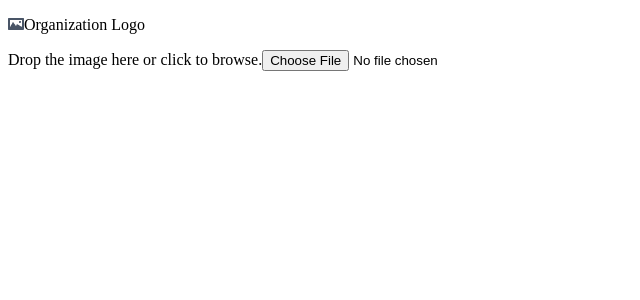
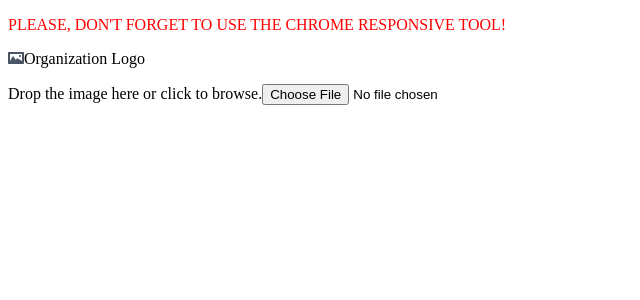
Before and after one commit to denis-rossati/profile-picture-cropper, a React (Create React App) app: page / in a window 1280 px wide. Shown: the top 300 px of the page, without its empty margins (0-640 px from the left). Built offline with nearby package versions, Linux system fonts and the light colour scheme.

Commit message:
adding message to the readme and main page

```diff
--- a/src/pages/AvatarUploader.tsx
+++ b/src/pages/AvatarUploader.tsx
@@ -43,6 +43,7 @@ const AvatarUploader = (): JSX.Element => {
 
   return (
     <main className={ componentName }>
+      <p id="boringMessage">Please, don&apos;t forget to use the chrome responsive tool!</p>
       { renderComponent() }
     </main>
   );
--- a/src/pages/styles/AvatarUpload.css
+++ b/src/pages/styles/AvatarUpload.css
@@ -1,6 +1,15 @@
 @import url('https://fonts.googleapis.com/css2?family=Inter:wght@300;400&display=swap');
 
+#boringMessage {
+  color: #ff0000;
+  text-transform: uppercase;
+}
+
 @media (max-width: 768px) {
+  #boringMessage {
+    display: none;
+  }
+
   * {
     font-family: 'Inter', sans-serif;
   }
```
Also changed, not shown: 1 other file (tests, documents, lock files or other folders).
